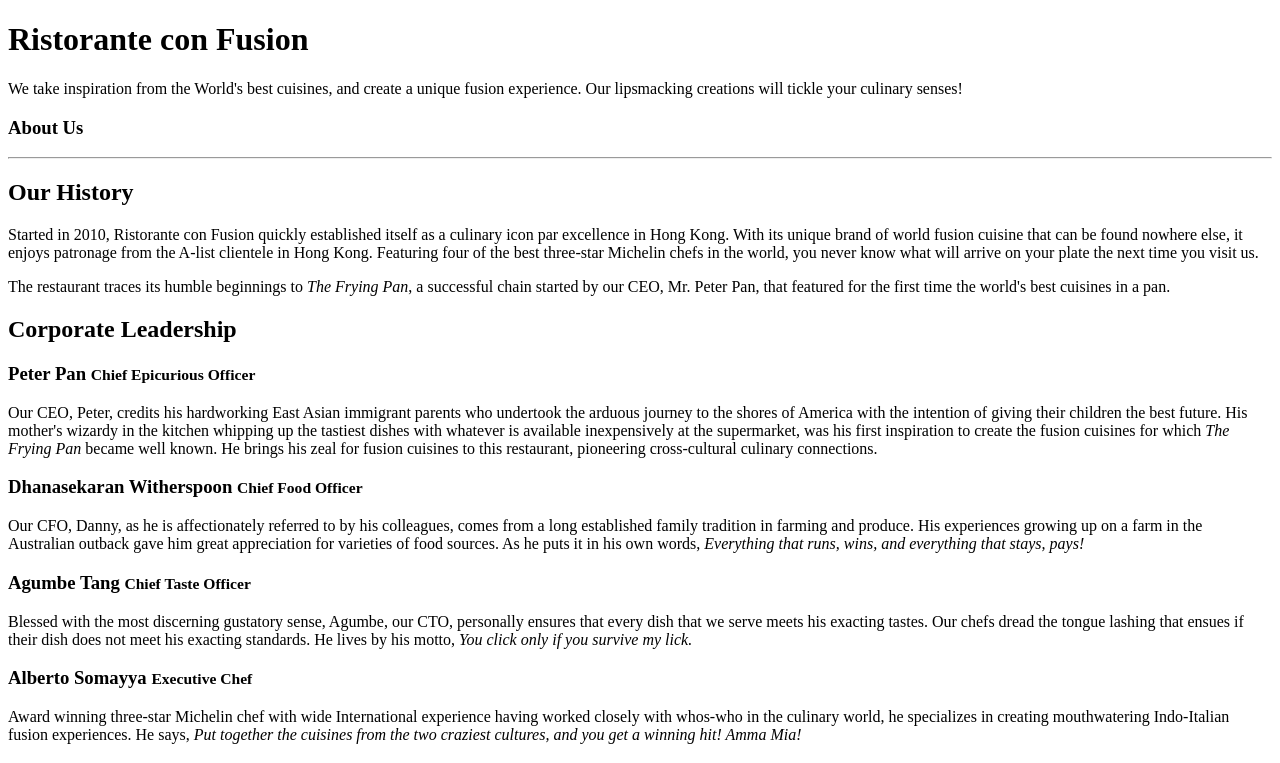
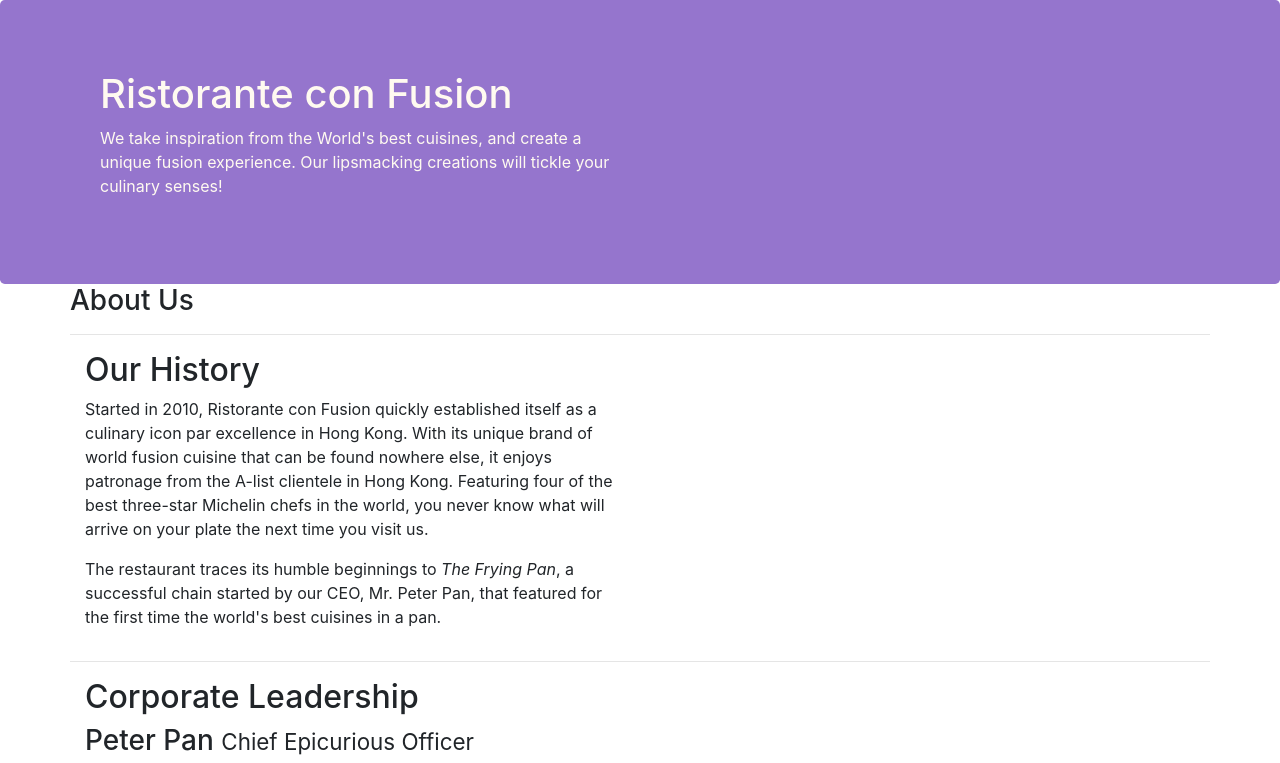
Before and after one commit to vitran96/webtool-excercise, a website: page assignment/week1-assignment1/aboutus.html in a window 1280 px wide. Shown: the top 763 px of the page. Drawn offline with nearby package versions, Linux system fonts and the light colour scheme.

Commit message:
week1-assignment1

```diff
--- a/assignment/week1-assignment1/aboutus.html
+++ b/assignment/week1-assignment1/aboutus.html
@@ -2,9 +2,16 @@
 <html lang="en">
 
 <head>
+    <!-- Required meta tags always come first -->
+    <meta charset="utf-8">
+    <meta name="viewport" content="width=device-width, initial-scale=1, shrink-to-fit=no">
+    <meta http-equiv="x-ua-compatible" content="ie=edge">
+
+    <!-- Bootstrap CSS -->
+    <link rel="stylesheet" href="node_modules/bootstrap/dist/css/bootstrap.min.css">
+    <link rel="stylesheet" href="css/style.css">
 
     <title>Ristorante Con Fusion: About Us</title>
-
 </head>
 
 <body>
@@ -22,36 +29,42 @@
         </div>
     </header>
 
-    <div>
-        <div>
-            <div>
+    <div class="container">
+        <div class="row" >
+            <div class="w-100">
                <h3>About Us</h3>
                <hr>
             </div>
         </div>
 
-        <div>
-            <div>
+        <div class="row">
+            <div class="col-sm-6">
                 <h2>Our History</h2>
                 <p>Started in 2010, Ristorante con Fusion quickly established itself as a culinary icon par excellence in Hong Kong. With its unique brand of world fusion cuisine that can be found nowhere else, it enjoys patronage from the A-list clientele in Hong Kong.  Featuring four of the best three-star Michelin chefs in the world, you never know what will arrive on your plate the next time you visit us.</p>
                 <p>The restaurant traces its humble beginnings to <em>The Frying Pan</em>, a successful chain started by our CEO, Mr. Peter Pan, that featured for the first time the world's best cuisines in a pan.</p>
             </div>
-            <div>
+            <div class="col-sm-auto">
             </div>
         </div>
 
+        <div class="row" >
+            <div class="w-100">
+               <hr>
+            </div>
+        </div>
 
-        <div>
-            <div>
+        <div class="row">
+            <div class="col-12">
+
                 <h2>Corporate Leadership</h2>
                 <h3>Peter Pan <small>Chief Epicurious Officer</small></h3>
-                <p>Our CEO, Peter, credits his hardworking East Asian immigrant parents who undertook the arduous journey to the shores of America with the intention of giving their children the best future. His mother's wizardy in the kitchen whipping up the tastiest dishes with whatever is available inexpensively at the supermarket, was his first inspiration to create the fusion cuisines for which <em>The Frying Pan</em> became well known. He brings his zeal for fusion cuisines to this restaurant, pioneering cross-cultural culinary connections.</p>
+                <p class="d-none d-sm-block">Our CEO, Peter, credits his hardworking East Asian immigrant parents who undertook the arduous journey to the shores of America with the intention of giving their children the best future. His mother's wizardy in the kitchen whipping up the tastiest dishes with whatever is available inexpensively at the supermarket, was his first inspiration to create the fusion cuisines for which <em>The Frying Pan</em> became well known. He brings his zeal for fusion cuisines to this restaurant, pioneering cross-cultural culinary connections.</p>
                 <h3>Dhanasekaran Witherspoon <small>Chief Food Officer</small></h3>
-                <p>Our CFO, Danny, as he is affectionately referred to by his colleagues, comes from a long established family tradition in farming and produce. His experiences growing up on a farm in the Australian outback gave him great appreciation for varieties of food sources. As he puts it in his own words, <em>Everything that runs, wins, and everything that stays, pays!</em></p>
+                <p class="d-none d-sm-block">Our CFO, Danny, as he is affectionately referred to by his colleagues, comes from a long established family tradition in farming and produce. His experiences growing up on a farm in the Australian outback gave him great appreciation for varieties of food sources. As he puts it in his own words, <em>Everything that runs, wins, and everything that stays, pays!</em></p>
                 <h3>Agumbe Tang <small>Chief Taste Officer</small></h3>
-                <p>Blessed with the most discerning gustatory sense, Agumbe, our CTO, personally ensures that every dish that we serve meets his exacting tastes. Our chefs dread the tongue lashing that ensues if their dish does not meet his exacting standards. He lives by his motto, <em>You click only if you survive my lick.</em></p>
+                <p class="d-none d-sm-block">Blessed with the most discerning gustatory sense, Agumbe, our CTO, personally ensures that every dish that we serve meets his exacting tastes. Our chefs dread the tongue lashing that ensues if their dish does not meet his exacting standards. He lives by his motto, <em>You click only if you survive my lick.</em></p>
                 <h3>Alberto Somayya <small>Executive Chef</small></h3>
-                <p>Award winning three-star Michelin chef with wide International experience having worked closely with whos-who in the culinary world, he specializes in creating mouthwatering Indo-Italian fusion experiences. He says, <em>Put together the cuisines from the two craziest cultures, and you get a winning hit! Amma Mia!</em></p>
+                <p class="d-none d-sm-block">Award winning three-star Michelin chef with wide International experience having worked closely with whos-who in the culinary world, he specializes in creating mouthwatering Indo-Italian fusion experiences. He says, <em>Put together the cuisines from the two craziest cultures, and you get a winning hit! Amma Mia!</em></p>
             </div>
        </div>
 
@@ -99,6 +112,10 @@
         </div>
     </footer>
 
+    <!-- jQuery first, then Popper.js, then Bootstrap JS. -->
+    <script src="node_modules/jquery/dist/jquery.slim.min.js"></script>
+    <script src="node_modules/popper.js/dist/umd/popper.min.js"></script>
+    <script src="node_modules/bootstrap/dist/js/bootstrap.min.js"></script>
 </body>
 
 </html>
--- /dev/null
+++ b/assignment/week1-assignment1/css/style.css
@@ -0,0 +1,30 @@
+.row-header {
+    margin: 0px auto;
+    padding: 0px auto;
+}
+
+.row-content {
+    margin: 0px auto;
+    padding: 50px 0px 50px 0px;
+    border-bottom: 1px ridge;
+    min-height: 400px;
+}
+
+.footer {
+    background-color: #d1c4e9;
+    margin: 0px auto;
+    padding: 20px 0px 20px 0px;
+}
+
+.jumbotron {
+    padding: 70px 30px 70px 30px;
+    margin: 0px auto;
+    background: #9575cd;
+    color: floralwhite;
+}
+
+.address {
+    font-size: 80%;
+    margin: 0px;
+    color: #0f0f0f;
+}
```
Also changed, not shown: assignment/week1-assignment1/package.json (added, +21 -0 lines).
